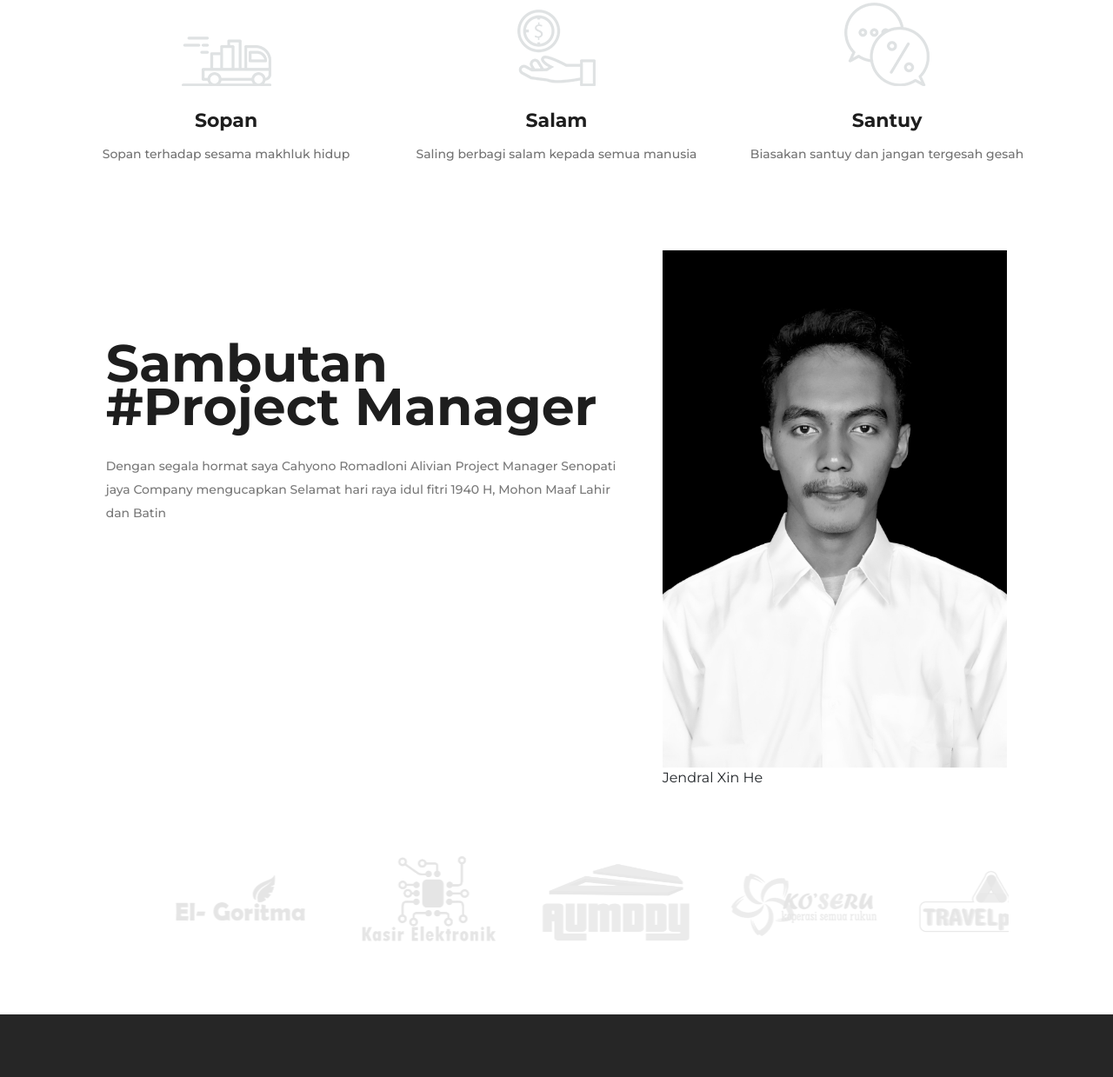
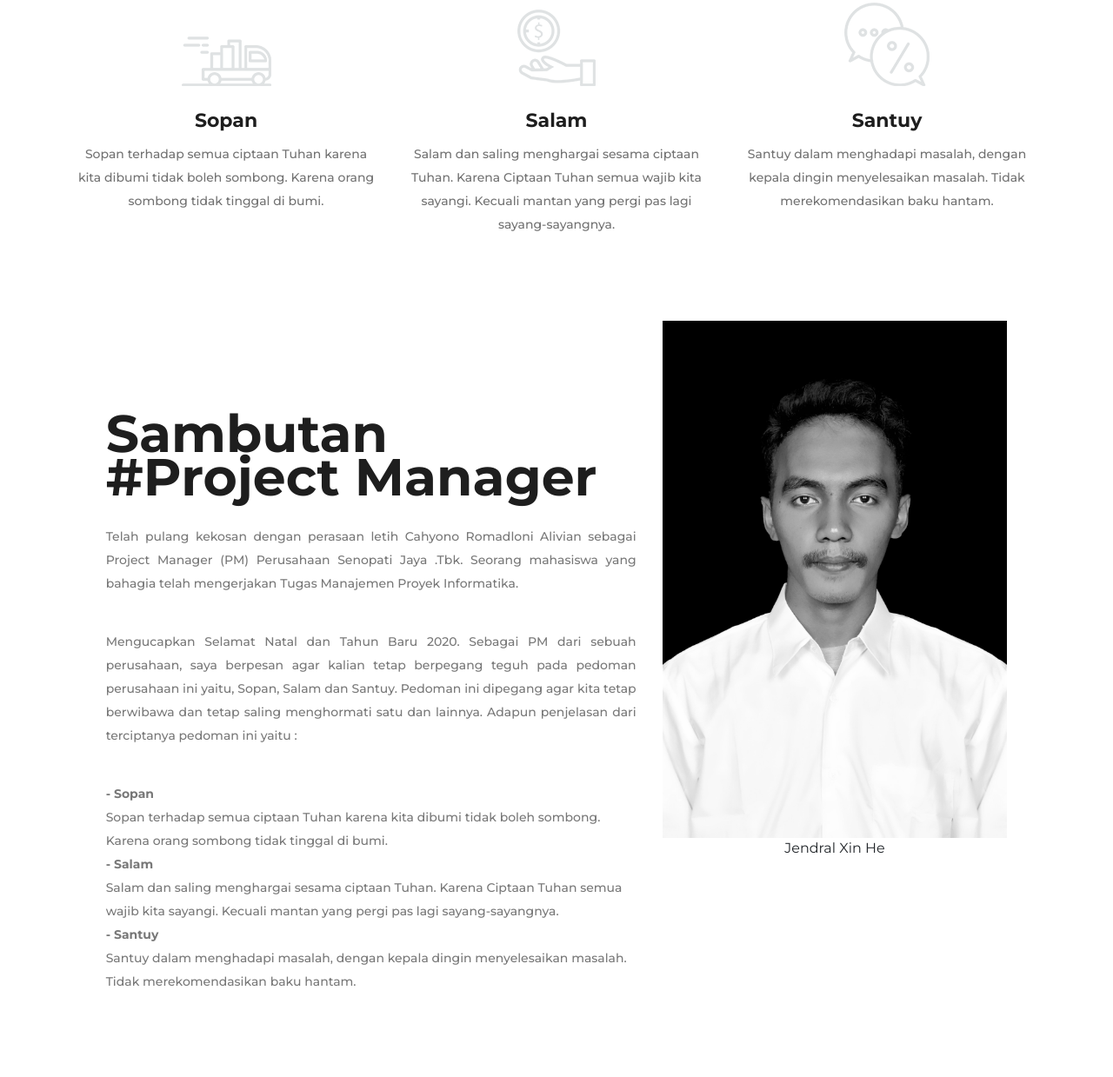
Before and after one commit to teddyandrianto/senopati-jaya, a plain HTML site: page index.html in a window 1280 px wide. Shown: the part 793-2032 px from the top of the page at 87% size. Drawn offline with Linux system fonts and the light colour scheme.

Commit message:
update sambutan PM

```diff
--- a/index.html
+++ b/index.html
@@ -137,21 +137,21 @@
                         <div class="single-features-ads first">
                             <img src="img/icons/f-delivery.png" alt="">
                             <h4>Sopan</h4>
-                            <p>Sopan terhadap sesama makhluk hidup </p>
+                            <p>Sopan terhadap semua ciptaan Tuhan karena kita dibumi tidak boleh sombong. Karena orang sombong tidak tinggal di bumi. </p>
                         </div>
                     </div>
                     <div class="col-lg-4">
                         <div class="single-features-ads second">
                             <img src="img/icons/coin.png" alt="">
                             <h4>Salam  </h4>
-                            <p>Saling berbagi salam kepada semua manusia</p>
+                            <p>Salam dan saling menghargai sesama ciptaan Tuhan. Karena Ciptaan Tuhan semua wajib kita sayangi. Kecuali mantan yang pergi pas lagi sayang-sayangnya. </p>
                         </div>
                     </div>
                     <div class="col-lg-4">
                         <div class="single-features-ads">
                             <img src="img/icons/chat.png" alt="">
                             <h4>Santuy</h4>
-                            <p>Biasakan santuy dan jangan tergesah gesah </p>
+                            <p>Santuy dalam menghadapi masalah, dengan kepala dingin menyelesaikan masalah. Tidak merekomendasikan baku hantam.</p>
                         </div>
                     </div>
                 </div>
@@ -173,13 +173,25 @@
                         <div class="section-title">
                             <h2>Sambutan<br />#Project Manager</h2>
                         </div>
-                        <p>Dengan segala hormat saya Cahyono Romadloni Alivian Project Manager Senopati jaya Company mengucapkan Selamat hari raya idul fitri 1940 H, Mohon Maaf Lahir dan Batin</p>
+                        <p align="justify">Telah pulang kekosan dengan perasaan letih Cahyono Romadloni Alivian sebagai Project Manager (PM) Perusahaan Senopati Jaya .Tbk. Seorang mahasiswa yang bahagia telah mengerjakan Tugas Manajemen Proyek Informatika.</p>
+                        <p align="justify">
+Mengucapkan Selamat Natal dan Tahun Baru 2020. Sebagai PM dari sebuah perusahaan, saya berpesan agar kalian tetap berpegang teguh pada pedoman perusahaan ini yaitu, Sopan, Salam dan Santuy. Pedoman ini dipegang agar kita tetap berwibawa dan tetap saling menghormati satu dan lainnya. Adapun penjelasan dari terciptanya pedoman ini yaitu : </p>
+
+<p>
+<b>- Sopan </b><br>
+ Sopan terhadap semua ciptaan Tuhan karena kita dibumi tidak boleh sombong. Karena orang sombong tidak tinggal di bumi.
+<br>
+<b>- Salam</b><br>
+Salam dan saling menghargai sesama ciptaan Tuhan. Karena Ciptaan Tuhan semua wajib kita sayangi. Kecuali mantan yang pergi pas lagi sayang-sayangnya.
+<br>
+<b>- Santuy</b><br>
+Santuy dalam menghadapi masalah, dengan kepala dingin menyelesaikan masalah. Tidak merekomendasikan baku hantam.</p>
                     </div>
                 </div>
                 <div class="col-lg-4">
                     <div class="">
                         <img src="img/lookbok.jpg" alt="" >
-                        <div class="pic-text">Jendral Xin He</div>
+                        <div class="pic-text"><center>Jendral Xin He</center></div>
                     </div>
                 </div>
             </div>
```
